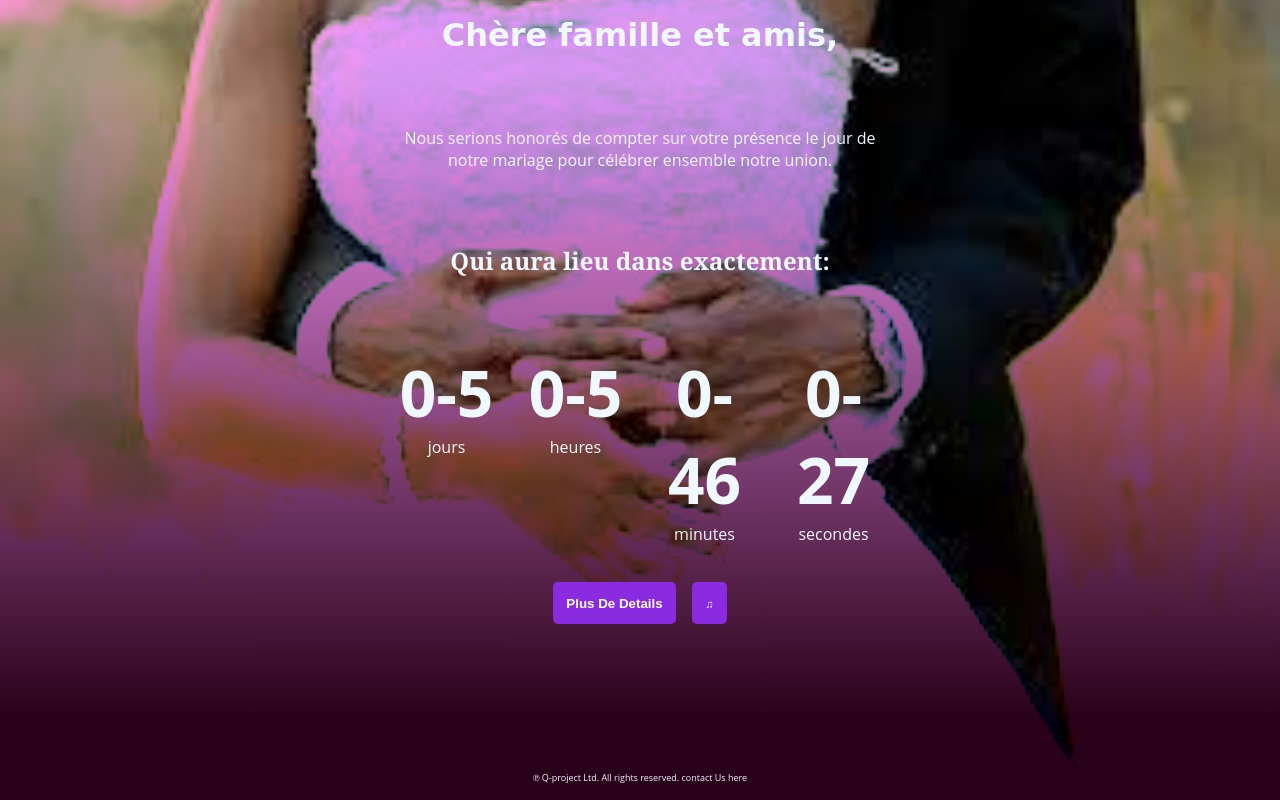
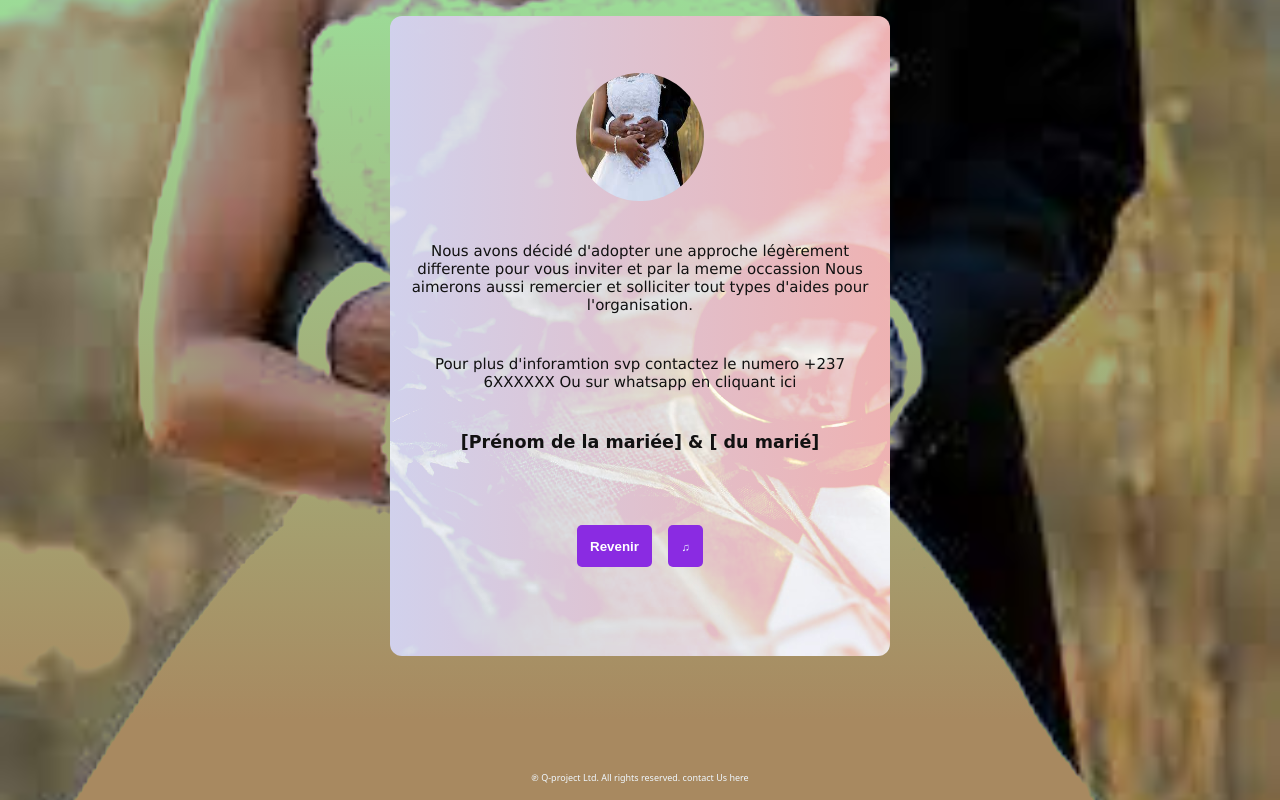
Before and after one commit to nthadrien/mariages-ii, a plain HTML site: page index.html in a window 1280 px wide. Drawn offline with Linux system fonts and the light colour scheme.

Commit message:
Styles and js changes

```diff
--- a/index.css
+++ b/index.css
@@ -6,7 +6,7 @@
 }
 
 body {
-    font-size: 16px;
+    font-size: 14px;
     display: flex;
     flex-direction: column;
     align-items: center;
@@ -14,10 +14,10 @@ body {
     min-height: 100vh;
     width: 100%;
     padding: 1rem;
-    background: linear-gradient(rgb(246, 149, 246) 10%, rgb(41, 1, 25) 90%), url('./assets/download.jpg') no-repeat center;
+    background: linear-gradient(180deg, #9cdb97 0%, #a88960 90%), url('./assets/download.jpg') no-repeat center;
     background-blend-mode: darken;
     background-size: cover;
-    font-family:'Open Sans', 'Helvetica Neue', sans-serif;
+    font-family:system-ui, -apple-system, BlinkMacSystemFont, 'Segoe UI', Roboto, Oxygen, Ubuntu, Cantarell, 'Open Sans', 'Helvetica Neue', sans-serif;
 }
 
 p,
@@ -146,9 +146,10 @@ video {
 }
 /* Elements css */
 .back {
-    display: flex;
+    justify-content: space-evenly;
     padding: 1rem;
-    background: url('./assets/rings.jpg');
+    background: linear-gradient(to right,rgb(209, 209, 236) 0%,rgb(238, 178, 178) 100%), url('./assets/rings.jpg');
+    background-blend-mode: lighten;
     background-size: cover;
     border-radius: 12px;
     transform: rotateY(180deg);
@@ -180,6 +181,11 @@ video {
 }
 
 @media screen and (min-width: 568px) {
+
+    body {
+        font-size: 15px;
+    }
+
     #count-down-container {
         grid-template-columns: repeat(4, 1fr);
         grid-template-rows: 128px;
--- a/index.html
+++ b/index.html
@@ -9,11 +9,9 @@
 </head>
 
 <body>
-
-    <main>
+    <main class="flipAll">
         <aside class="front">
             <h1>Chère famille et amis,</h1>
-
             <p>
                 Nous serions honorés de compter sur votre présence le jour de notre mariage pour célébrer ensemble notre union.
             </p>
@@ -45,15 +43,13 @@
         <aside class="back">
             <img class="i-couple" src="./assets/download.jpg" alt="couple">
             <p>
-                À l'approche de notre journée spéciale, nous avons décidé d'adopter une approche légèrement differente
-                pour vous inviter. Nous aimerons aussi solliciter tout types d'aides pour l'organisation.
+                Nous avons décidé d'adopter une approche légèrement differente pour vous inviter et par la meme occassion Nous aimerons aussi remercier et solliciter tout types d'aides pour l'organisation.
             </p>
             <p>
-                Pour plus d'inforamtion svp contactez le par appel +237 6XXXXXX
-                pour plus de details. Ou sur whatsapp en cliquant ici
+                Pour plus d'inforamtion svp contactez le numero +237 6XXXXXX Ou sur whatsapp en cliquant ici
             </p>
-            <h3>
-                [Prénom de la mariée] &amp; [Prénom du marié]
+            <h3 style="font-family: cursive;">
+                [Prénom de la mariée] &amp; [ du marié]
             </h3>
 
             <div class="btn-div">
--- a/index.js
+++ b/index.js
@@ -1,6 +1,13 @@
 window.onload = () => {
 
-    const dateline = new Date('sun oct 3 2023 19:00:05 GMT+0300 (East Africa Time)');
+    const music = document.querySelector('video');
+    music.autoplay = true;
+    music.preload = true;
+    music.load();
+
+    console.log(music)
+
+    const dateline = new Date('sun oct 15 2023 19:00:05 GMT+0300 (East Africa Time)');
 
     const sec = document.querySelector('#sec');
     const mins = document.querySelector('#min');
@@ -37,8 +44,3 @@ function showIt() {
     const vid = document.querySelector('.vid-container');
     vid.classList.toggle('showme');
 }
-
-const music = document.querySelector('video');
-music.autoplay = true;
-music.preload = true;
-music.load();
```
